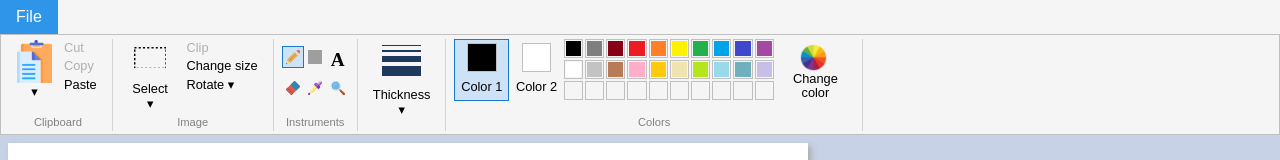
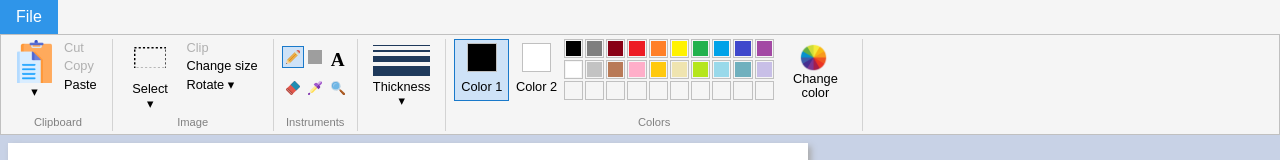
Before and after one commit to 1valdis/paint, a React (Create React App) app: page / in a window 1280 px wide. Shown: the top 160 px of the page. Built offline with nearby package versions, Linux system fonts and the light colour scheme; grey boxes are pictures that could not be loaded.

Commit message:
disable thickness dropdown when instrument doesnt have it

```diff
--- a/src/components/Dropdown/Dropdown.css
+++ b/src/components/Dropdown/Dropdown.css
@@ -61,3 +61,7 @@
   background: none;
   border: 1px solid transparent;
 }
+
+.dropdown-menu_disabled {
+  background: none;
+}
--- a/src/components/Dropdown/Dropdown.tsx
+++ b/src/components/Dropdown/Dropdown.tsx
@@ -27,7 +27,7 @@ export const Dropdown: FC<PropsWithChildren<DropdownProps>> = (props) => {
         'dropdown-menu_open': isOpen
       })}
       ref={menuRef}>
-      <button className="dropdown-button" onClick={() => setIsOpen((previous) => !previous)}>
+      <button className="dropdown-button" onClick={() => setIsOpen((previous) => !previous)} disabled={props.isDisabled}>
           {props.buttonContent}
       </button>
       <nav className="dropdown-menu-items" onClick={() => setIsOpen(false)}>
--- a/src/components/Thickness/Thickness.css
+++ b/src/components/Thickness/Thickness.css
@@ -12,3 +12,7 @@
   max-width: 3em;
   margin: 0 auto 1em;
 }
+
+.thickness-example_disabled .thickness-item {
+  background: rgba(30,57,91,0.4);
+}
--- a/src/components/Thickness/Thickness.tsx
+++ b/src/components/Thickness/Thickness.tsx
@@ -31,10 +31,12 @@ const ThicknessItem: FC<{ thickness: number }> = (props) => <div className="thic
 
 export const Thickness: FC<ThicknessProps> = (props) => {
   return <Dropdown
-    buttonContent={<><div className='thicknessess-example'>{
+    buttonContent={<><div className={classNames('thickness-example', {
+      'thickness-example_disabled': !props.available.length
+    })}>{
       [1, 2, 6, 10].map(i => <ThicknessItem thickness={i} key={i}></ThicknessItem>)
     }</div>Thickness<br/>▾</>}
-    isDisabled={!!props.available.length}
+    isDisabled={!props.available.length}
   >{
     props.available.map(
       (thickness) => <div
```
